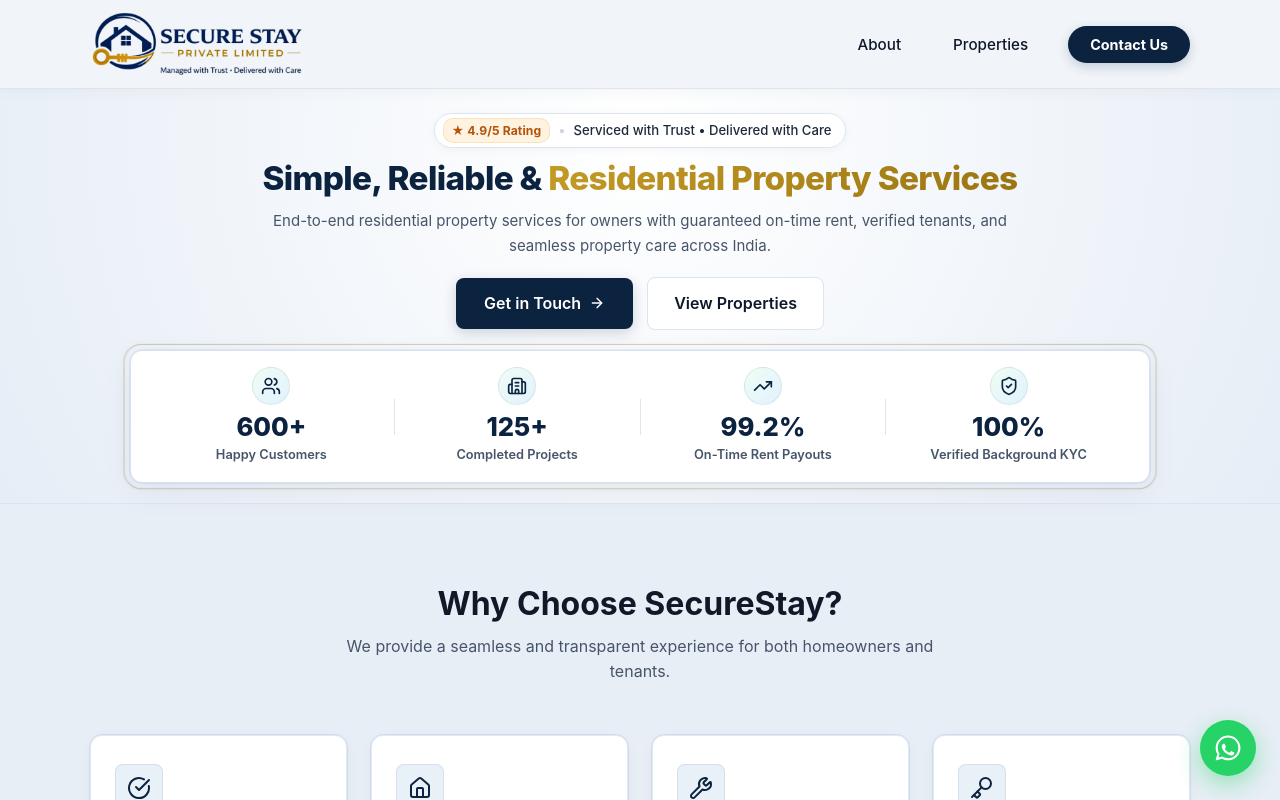
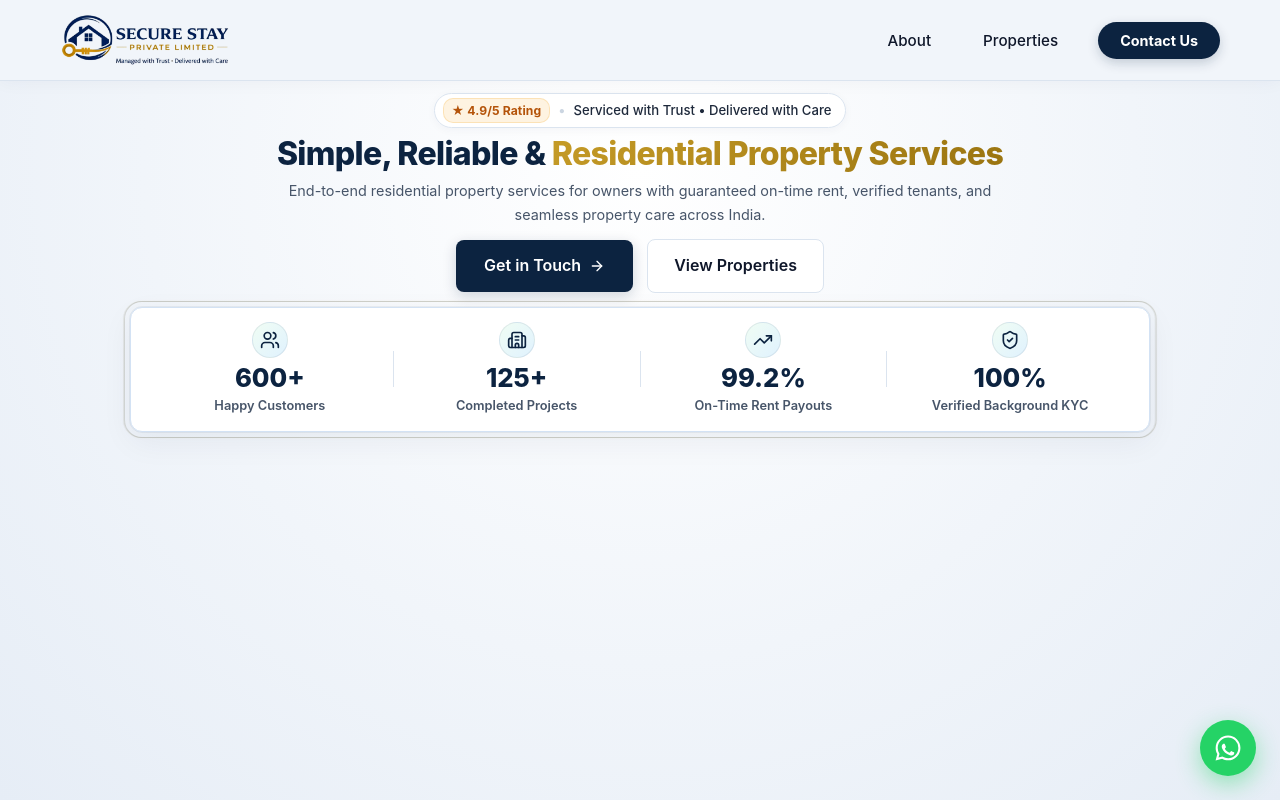
Before and after one commit to itsmekumarkrish/SecureStay-Web, a React (Vite) app: page / in a window 1280 px wide. Shown: the top 800 px of the page. Built offline with nearby package versions, Linux system fonts and the light colour scheme.

Commit message:
Enforce strict min-height: calc(100vh - var(--header-height)) so Screen 1 belongs exclusively to Hero, keeping Section 2 below the viewport boundary across all desktop/laptop resolutions

```diff
--- a/src/App.css
+++ b/src/App.css
@@ -18,6 +18,7 @@
   --header-bg: rgba(241, 245, 250, 0.92);
   --radius: 8px;
   --radius-lg: 12px;
+  --header-height: 80px;
 }
 
 html {
@@ -178,7 +179,9 @@
   display: flex;
   align-items: center;
   justify-content: space-between;
-  height: 88px;
+  height: var(--header-height);
+  max-width: min(94vw, 1200px);
+  margin: 0 auto;
 }
 
 .logo-brand {
@@ -187,7 +190,7 @@
 }
 
 .brand-logo-img {
-  height: 68px;
+  height: 54px;
   width: auto;
   object-fit: contain;
   display: block;
@@ -305,28 +308,36 @@
   gap: 14px;
 }
 
-/* 2. Hero Section - Responsive Desktop/Laptop Sizing */
+/* 2. Hero Section - Strictly Controls First Viewport (Screen 1) */
+@media (min-width: 601px) {
   .hero {
+    min-height: calc(100vh - var(--header-height));
     display: flex;
     flex-direction: column;
     align-items: center;
-  justify-content: center;
-  min-height: max(520px, calc(100vh - 80px));
-  padding: clamp(28px, 4.5vh, 48px) 0 clamp(20px, 3.5vh, 36px) 0;
+    justify-content: space-between;
+    padding: clamp(16px, 3vh, 36px) 0 clamp(24px, 4.5vh, 48px) 0;
     background: radial-gradient(circle at 50% 12%, #ffffff 0%, #f1f5fa 55%, #e6edf6 100%);
     border-bottom: 1px solid var(--border-color);
     position: relative;
+    box-sizing: border-box;
+  }
 }
 
 .hero-container-rel {
   position: relative;
   z-index: 2;
   width: 100%;
+  display: flex;
+  flex-direction: column;
+  align-items: center;
+  justify-content: space-between;
+  flex: 1;
 }
 
 .hero-text {
   max-width: min(92vw, 1040px);
-  margin: 0 auto;
+  margin: auto auto;
   text-align: center;
 }
 
@@ -342,7 +353,7 @@
   font-weight: 500;
   padding: 4px 14px 4px 8px;
   border-radius: 30px;
-  margin-bottom: clamp(10px, 1.8vh, 16px);
+  margin-bottom: clamp(8px, 1.5vh, 14px);
   border: 1px solid var(--border-color);
   box-shadow: 0 2px 10px rgba(12, 35, 64, 0.04);
 }
@@ -364,10 +375,10 @@
 }
 
 .hero-text h1 {
-  font-size: clamp(2rem, 2.3vw + 0.55rem, 2.75rem);
+  font-size: clamp(1.9rem, 2.2vw + 0.5rem, 2.7rem);
   line-height: 1.22;
   color: #0c2340;
-  margin: 0 auto clamp(12px, 2vh, 18px) auto;
+  margin: 0 auto clamp(10px, 1.8vh, 16px) auto;
   max-width: min(96%, 920px);
   font-weight: 800;
   letter-spacing: -0.02em;
@@ -381,10 +392,10 @@
 }
 
 .hero-subtitle {
-  font-size: clamp(0.94rem, 0.5vw + 0.55rem, 1.1rem);
+  font-size: clamp(0.92rem, 0.45vw + 0.55rem, 1.08rem);
   line-height: 1.65;
   max-width: min(90%, 740px);
-  margin: 0 auto clamp(18px, 2.8vh, 30px) auto;
+  margin: 0 auto clamp(16px, 2.5vh, 26px) auto;
   color: var(--text-muted);
 }
 
@@ -393,7 +404,7 @@
   justify-content: center;
   align-items: center;
   gap: 16px;
-  margin-bottom: clamp(22px, 3.8vh, 34px);
+  margin-bottom: clamp(18px, 3vh, 32px);
 }
 
 .hero-buttons .btn-primary {
@@ -444,7 +455,7 @@
   border: 1.5px solid #d3e2f4;
   outline: 1px solid rgba(12, 35, 64, 0.06);
   border-radius: var(--radius-lg);
-  padding: clamp(14px, 2vh, 22px) clamp(16px, 2.5vw, 36px);
+  padding: clamp(12px, 1.8vh, 22px) clamp(16px, 2.5vw, 36px);
   display: grid;
   grid-template-columns: 1fr auto 1fr auto 1fr auto 1fr;
   align-items: center;
@@ -498,14 +509,14 @@
 }
 
 .stat-icon-wrapper {
-  width: clamp(38px, 2.5vw, 44px);
-  height: clamp(38px, 2.5vw, 44px);
+  width: clamp(36px, 2.2vw, 44px);
+  height: clamp(36px, 2.2vw, 44px);
   border-radius: 50%;
   background: linear-gradient(135deg, #f0fdf4 0%, #e0f2fe 100%);
   display: flex;
   align-items: center;
   justify-content: center;
-  margin-bottom: clamp(6px, 1vh, 10px);
+  margin-bottom: clamp(4px, 0.8vh, 10px);
   border: 1px solid rgba(12, 35, 64, 0.08);
   transition: all 0.25s ease;
 }
@@ -527,7 +538,7 @@
 
 .stat-number {
   font-family: inherit;
-  font-size: clamp(1.4rem, 1.2vw + 0.45rem, 1.75rem);
+  font-size: clamp(1.35rem, 1.1vw + 0.45rem, 1.75rem);
   font-weight: 800;
   color: #0c2340;
   line-height: 1.1;
@@ -536,7 +547,7 @@
 }
 
 .stat-desc {
-  font-size: clamp(0.76rem, 0.35vw + 0.5rem, 0.84rem);
+  font-size: clamp(0.74rem, 0.3vw + 0.5rem, 0.84rem);
   color: var(--text-muted);
   font-weight: 600;
   white-space: nowrap;
@@ -544,32 +555,32 @@
 
 .stat-divider {
   width: 1px;
-  height: clamp(36px, 4.5vh, 48px);
+  height: clamp(32px, 4vh, 48px);
   background-color: var(--border-color);
 }
 
 /* Short Desktop/Laptop Screen Adaptations (720px & 768px Viewport Height) */
 @media (max-height: 800px) and (min-width: 601px) {
   .hero {
-    min-height: auto;
-    padding: 24px 0 20px 0;
+    min-height: calc(100vh - var(--header-height));
+    padding: 12px 0 16px 0;
   }
   .hero-tag {
-    margin-bottom: 10px;
+    margin-bottom: 6px;
   }
   .hero-text h1 {
-    font-size: clamp(1.85rem, 2.1vw + 0.4rem, 2.35rem);
-    margin-bottom: 10px;
+    font-size: clamp(1.75rem, 2vw + 0.4rem, 2.2rem);
+    margin-bottom: 6px;
   }
   .hero-subtitle {
-    margin-bottom: 18px;
-    font-size: 0.94rem;
+    margin-bottom: 12px;
+    font-size: 0.9rem;
   }
   .hero-buttons {
-    margin-bottom: 20px;
+    margin-bottom: 14px;
   }
   .hero-stats-strip {
-    padding: 12px 18px;
+    padding: 10px 16px;
   }
 }
 
```
Lines whose indentation alone changed are shown as unchanged.
